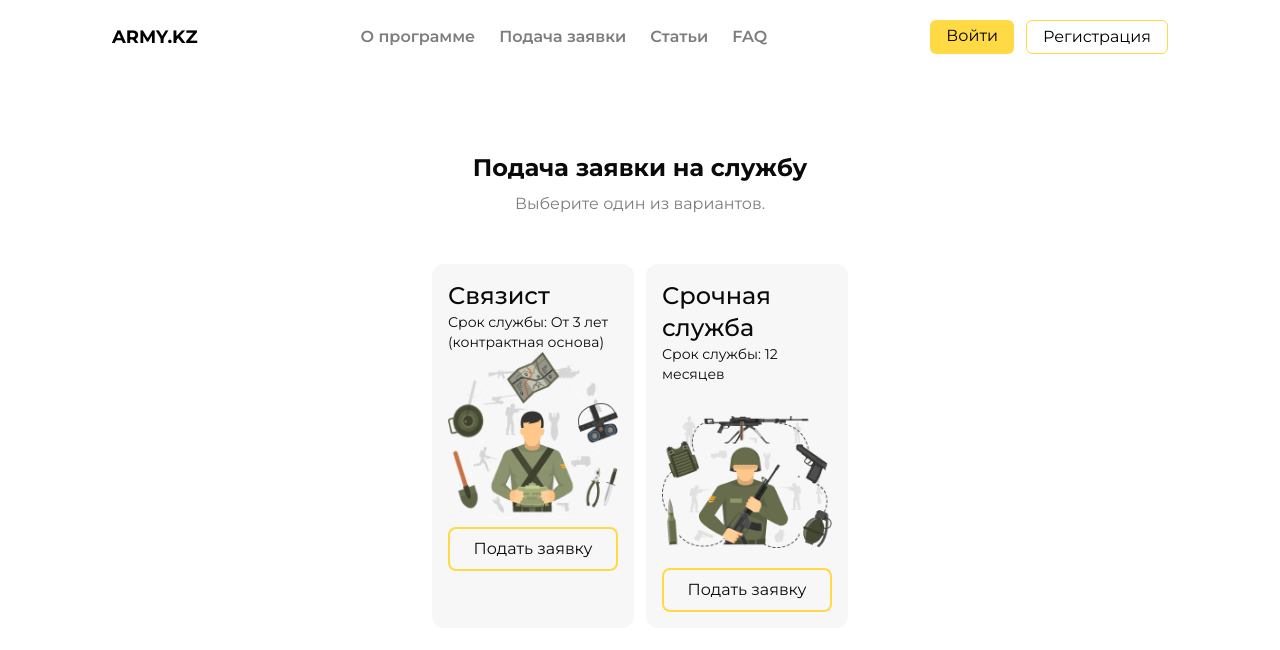
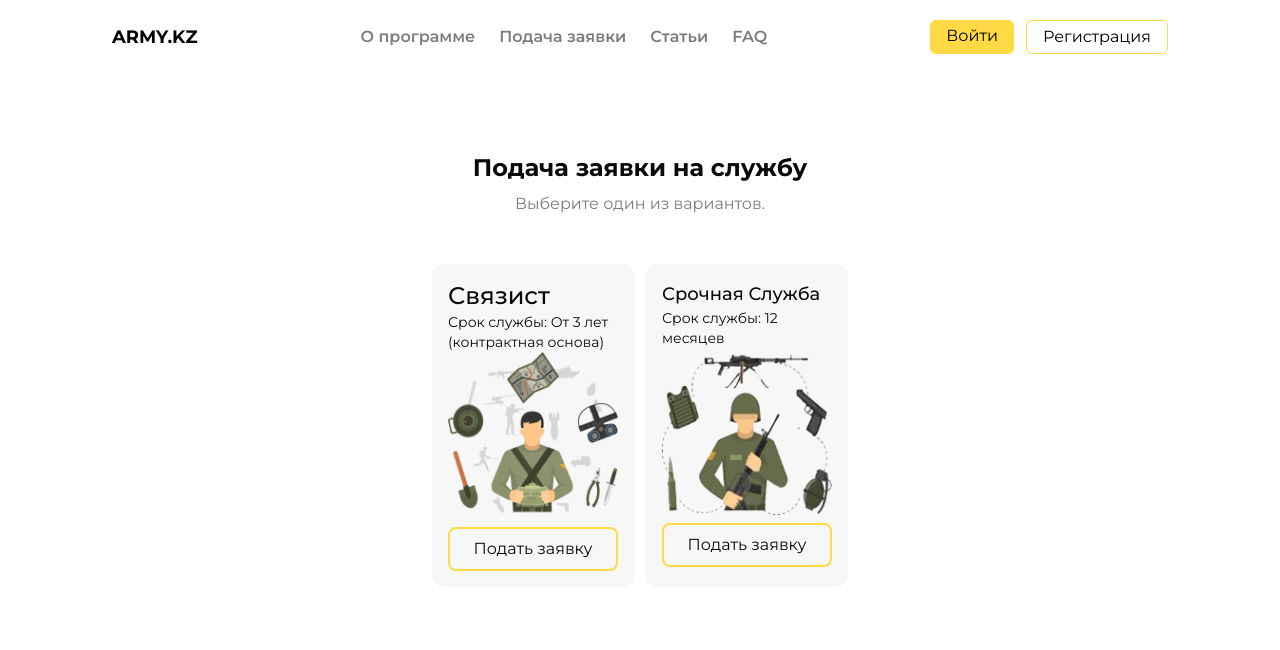
Before and after one commit to d1maash/kz-army, a Next.js app: page /application in a window 1280 px wide. Shown: the top 650 px of the page. Built offline with nearby package versions, Linux system fonts and the light colour scheme.

Commit message:
minor changes

```diff
--- a/src/app/application/page.tsx
+++ b/src/app/application/page.tsx
@@ -28,11 +28,11 @@ const Application = () => {
     <>
         <Navbar />
         <div className="container mx-auto px-5 mt-20 md:mt-28">
-            <div className="w-full p-10 lg:w-2/5 mx-auto flex flex-col items-center text-center">
+            <div className="w-full p-10 md:w-1/2 lg:w-2/5 mx-auto flex flex-col items-center text-center">
                 <h3 className="text-2xl font-bold">Подача заявки на службу</h3>
                 <p className="text-[#7D7D7D] mt-2">Выберите один из вариантов.</p>
 
-                <div className="grid lg:grid-cols-2 gap-3 w-full mt-12">
+                <div className="grid xl:grid-cols-2 gap-3 w-full mt-12">
                    <div className="w-full bg-[#F7F7F7] hover:bg-custom-yellow transition text-start rounded-xl p-4 group">
                         <h3 className="text-2xl font-medium">Связист</h3>
                         <p className="text-sm">Срок службы: От 3 лет (контрактная основа)</p>
@@ -47,16 +47,16 @@ const Application = () => {
                    </div>
 
                    <div className="w-full bg-[#F7F7F7] hover:bg-custom-yellow transition text-start rounded-xl p-4 group">
-                        <h3 className="text-2xl font-medium">Срочная служба</h3>
+                        <h3 className="md:text-lg font-medium">Срочная Служба</h3>
                         <p className="text-sm">Срок службы: 12 месяцев</p>
                         <Image
                             src="/conscription-bg.png"
-                            alt="communication"
-                            width={300}
-                            height={300}
-                            className="mx-auto mt-8 bg-cover"
+                            alt="conscription"
+                            width={200}
+                            height={200}
+                            className="mx-auto customlg:mt-6 bg-cover"
                         />
-                        <Link href="/application/conscription" className="block mt-5 text-center w-full border-2 transition border-custom-yellow group-hover:border-black hover:text-white hover:bg-black rounded-lg py-2">Подать заявку</Link>
+                        <Link href="/application/conscription" className="block text-center mt-2 w-full border-2 transition border-custom-yellow group-hover:border-black hover:text-white hover:bg-black rounded-lg py-2">Подать заявку</Link>
                    </div>
 
 
--- a/tailwind.config.ts
+++ b/tailwind.config.ts
@@ -9,6 +9,9 @@ export default {
     ],
     theme: {
     	extend: {
+			screens: {
+				'customlg': '1290px',
+			},
     		colors: {
     			background: 'hsl(var(--background))',
     			foreground: 'hsl(var(--foreground))',
```
Also changed, not shown: public/conscription-bg.png, public/conscription-bgs.png (added).
